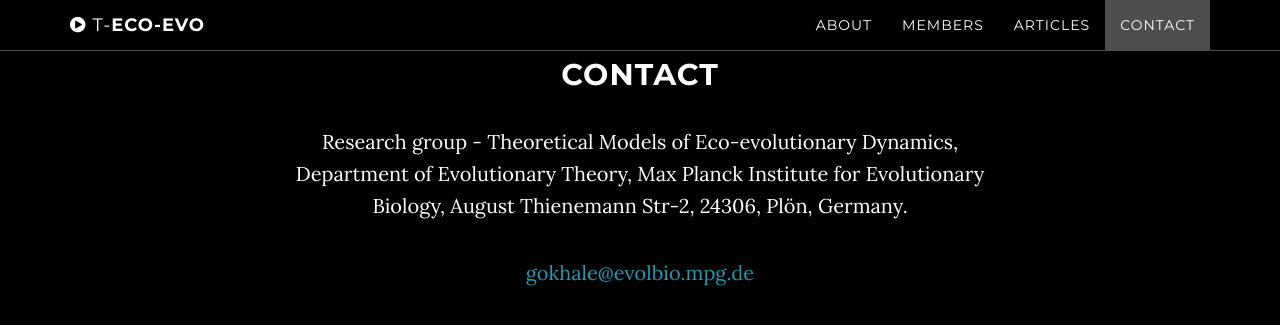
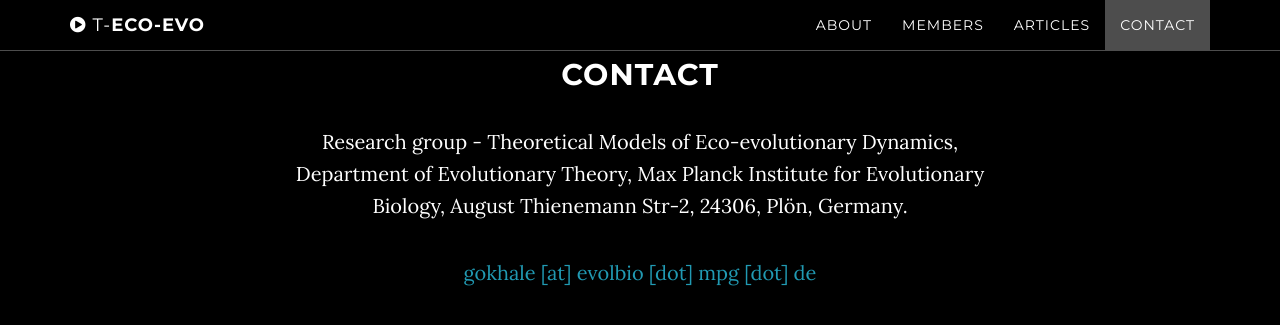
Before and after one commit to gokhalechaitanya/tecoevo, a Jekyll site: the page built from index.html, in a window 1280 px wide and 900 px high, scrolled down 2686 px. Shown: the top 325 px of the window. Built offline with Jekyll 4.4.1, drawn with Linux system fonts in a browser that asks for light colours.

Commit message:
email encoded

```diff
--- a/_config.yml
+++ b/_config.yml
@@ -1,6 +1,6 @@
 # Site settings
 title: T-Eco-Evo
-email: gokhale@evolbio.mpg.de
+email: gokhale [at] evolbio [dot] mpg [dot] de
 url: https://gokhalechaitanya.github.io/tecoevo
 description: "Research Group - Theoretical Eco-evolutionary Dynamics, Department of Evolutionary Theory,\n Max Planck Institute for Evolutionary Biology."
 
```
